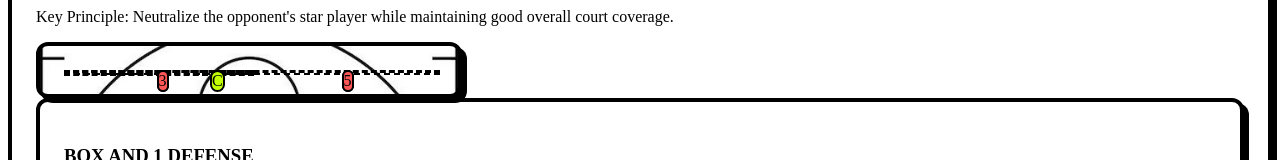
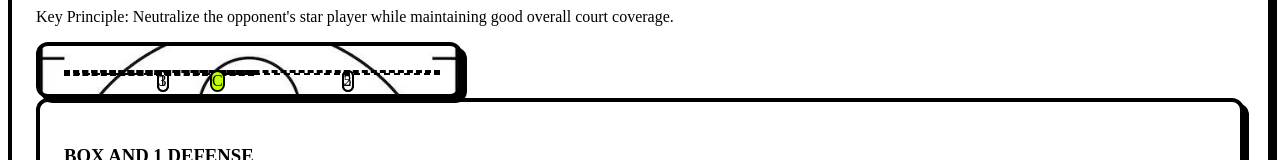
Before and after one commit to stephanienguyen2020/defense_iq, a Next.js app: page /box-and-1 in a window 1280 px wide. Shown: the part 221-381 px from the top of the page. Built offline with nearby package versions, Linux system fonts and the light colour scheme.

Commit message:
change color

```diff
--- a/app/box-and-1/page.tsx
+++ b/app/box-and-1/page.tsx
@@ -403,10 +403,10 @@ function BoxAndOneInteractiveCourt() {
           <div className="absolute w-1/2 h-full top-0 right-0 border-l-2 border-dashed border-black"></div>
 
           {/* Zone players */}
-          <ZonePlayer color="bg-[#ff5757]" position={{ x: 25, y: 50 }} label="1" zoneArea="topLeft" />
-          <ZonePlayer color="bg-[#ff5757]" position={{ x: 75, y: 50 }} label="2" zoneArea="topRight" />
-          <ZonePlayer color="bg-[#ff5757]" position={{ x: 25, y: 75 }} label="3" zoneArea="bottomLeft" />
-          <ZonePlayer color="bg-[#ff5757]" position={{ x: 75, y: 75 }} label="5" zoneArea="bottomRight" />
+          <ZonePlayer color="bg-green-500" position={{ x: 25, y: 50 }} label="1" zoneArea="topLeft" />
+          <ZonePlayer color="bg-green-500" position={{ x: 75, y: 50 }} label="2" zoneArea="topRight" />
+          <ZonePlayer color="bg-green-500" position={{ x: 25, y: 75 }} label="3" zoneArea="bottomLeft" />
+          <ZonePlayer color="bg-green-500" position={{ x: 75, y: 75 }} label="5" zoneArea="bottomRight" />
         </div>
 
         {/* Star player (draggable) */}
```
